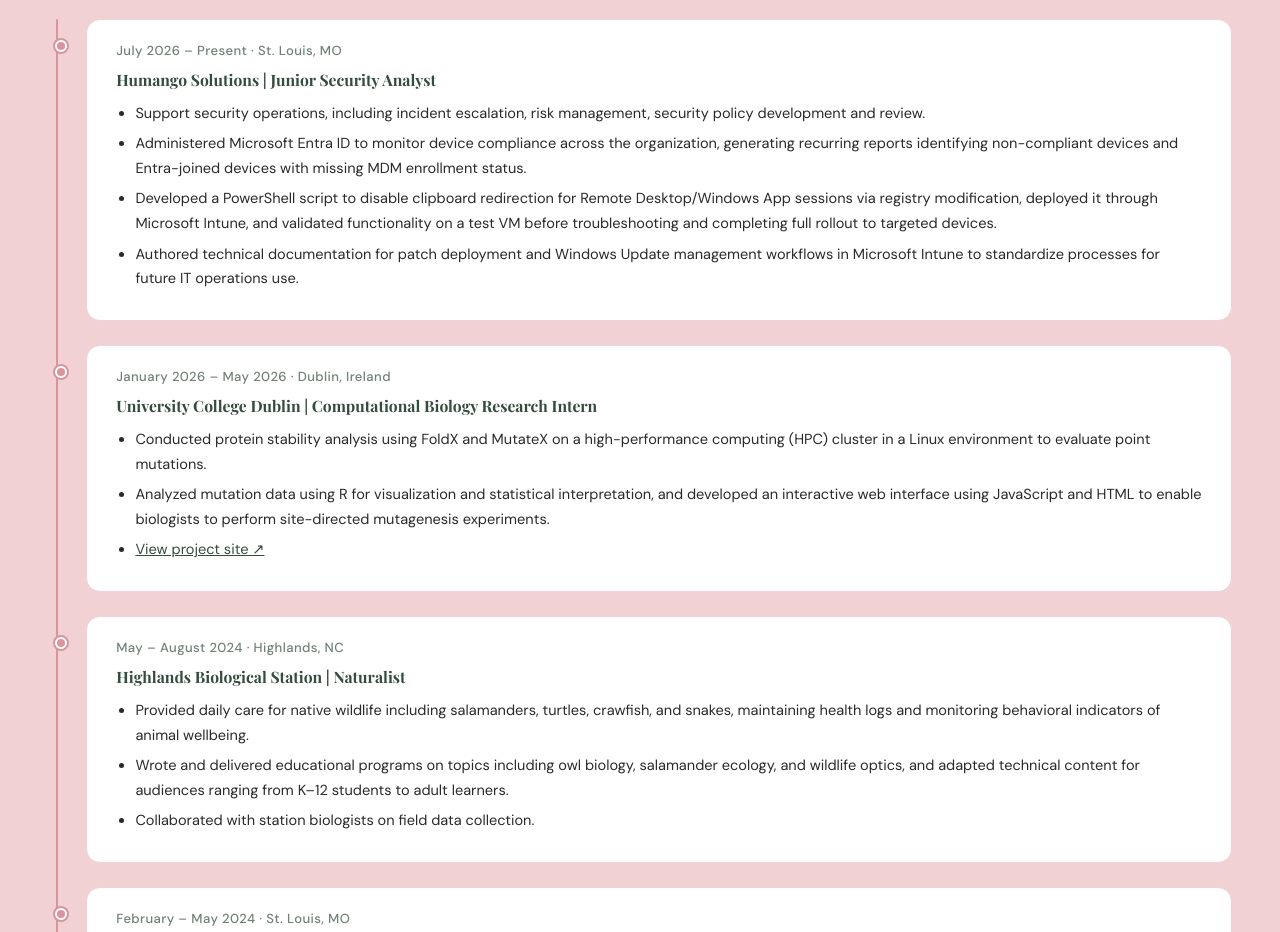
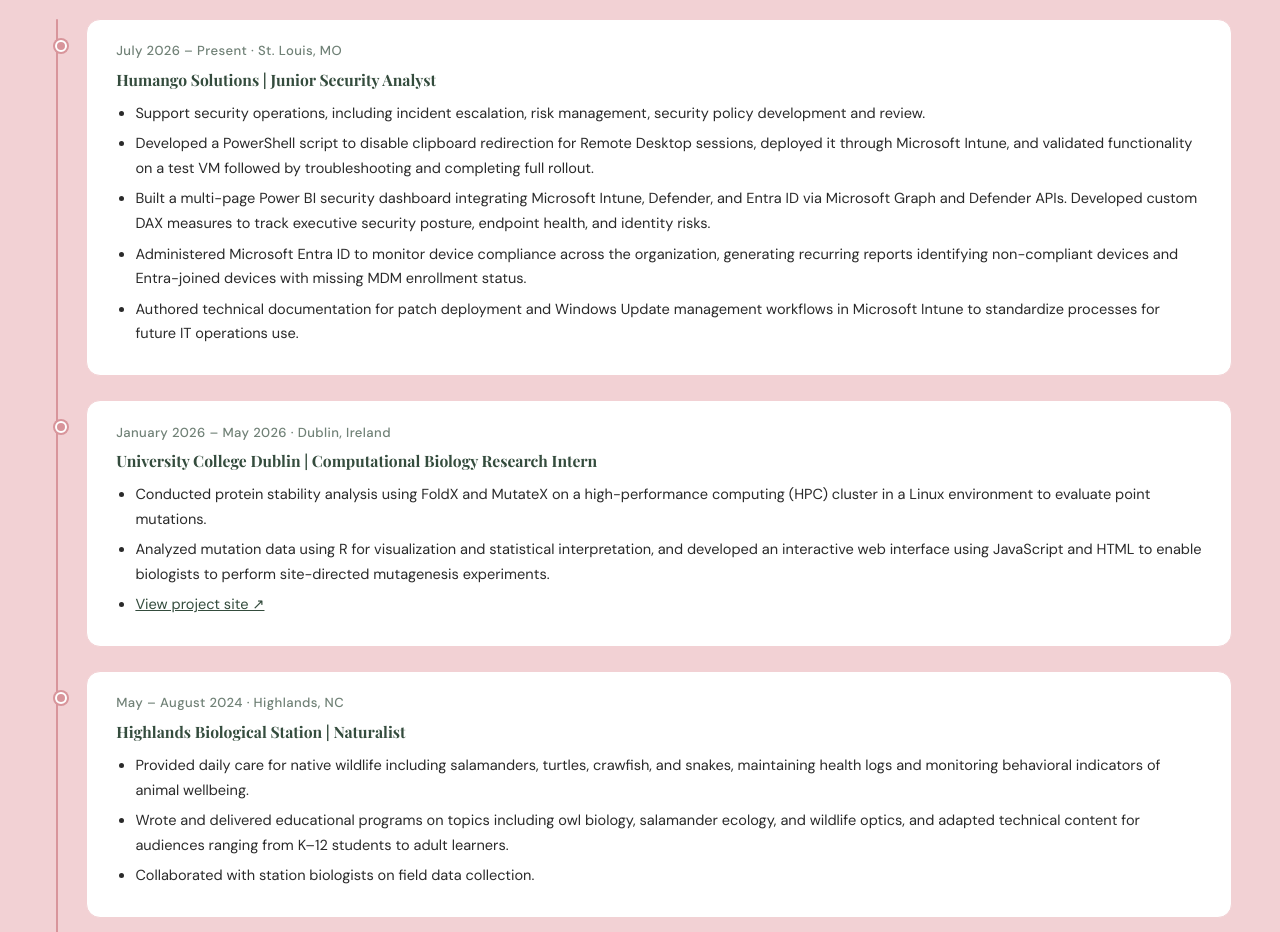
Before and after one commit to leodiluculo/wp, a plain HTML site: page index.html in a window 1280 px wide. Shown: the part 1840-2772 px from the top of the page. Drawn offline with nearby package versions, Linux system fonts and the light colour scheme; a web font is replaced by a local one.

Commit message:
Update index.html

```diff
--- a/index.html
+++ b/index.html
@@ -325,8 +325,9 @@
         <h3>Humango Solutions | Junior Security Analyst</h3>
         <ul>
           <li>Support security operations, including incident escalation, risk management, security policy development and review.</li>
+          <li>Developed a PowerShell script to disable clipboard redirection for Remote Desktop sessions, deployed it through Microsoft Intune, and validated functionality on a test VM followed by troubleshooting and completing full rollout.</li>
+          <li>Built a multi-page Power BI security dashboard integrating Microsoft Intune, Defender, and Entra ID via Microsoft Graph and Defender APIs. Developed custom DAX measures to track executive security posture, endpoint health, and identity risks.</li>
           <li>Administered Microsoft Entra ID to monitor device compliance across the organization, generating recurring reports identifying non-compliant devices and Entra-joined devices with missing MDM enrollment status.</li>
-          <li>Developed a PowerShell script to disable clipboard redirection for Remote Desktop/Windows App sessions via registry modification, deployed it through Microsoft Intune, and validated functionality on a test VM before troubleshooting and completing full rollout to targeted devices.</li>
           <li>Authored technical documentation for patch deployment and Windows Update management workflows in Microsoft Intune to standardize processes for future IT operations use.</li>
         </ul>
       </div>
```
